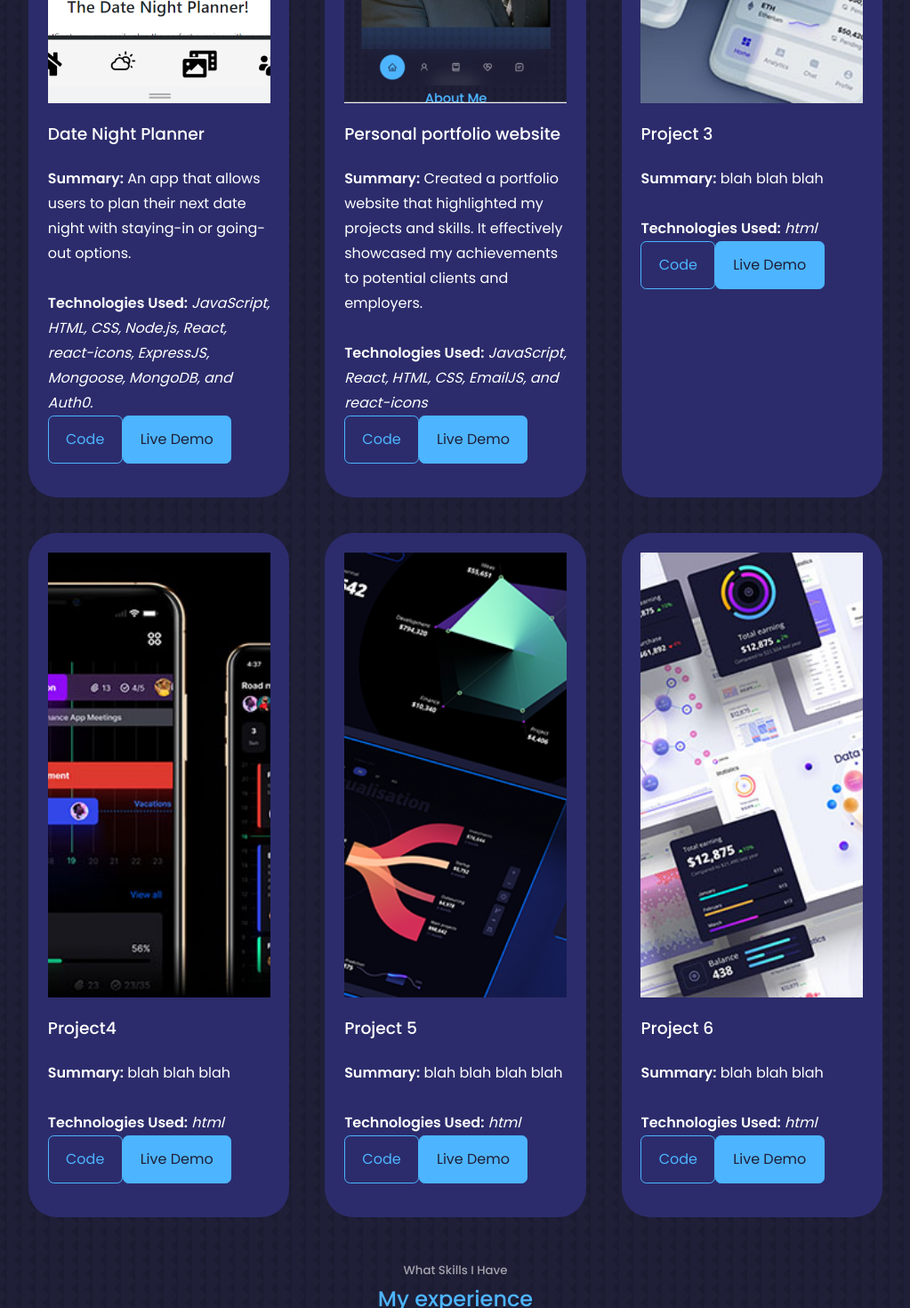
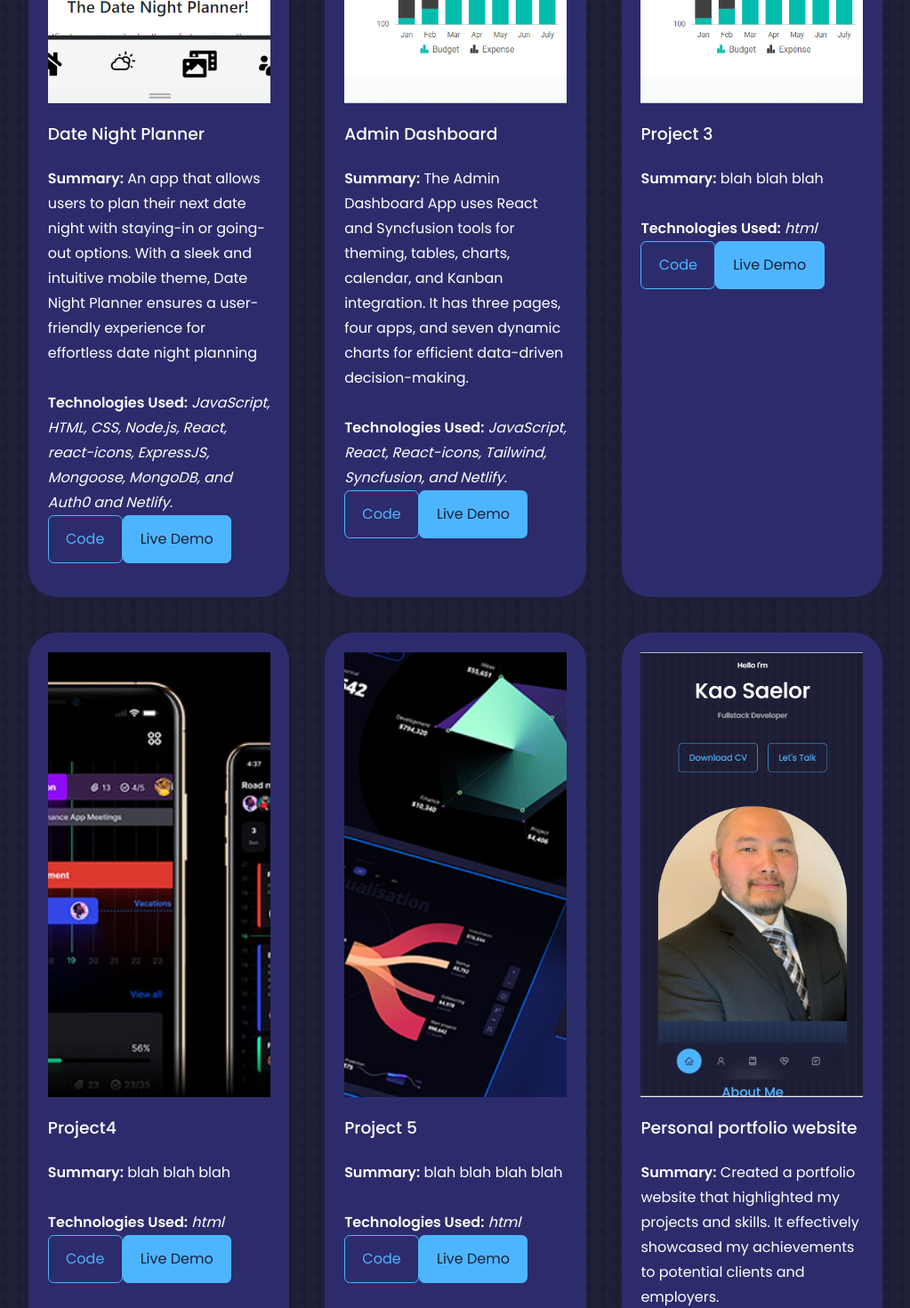
Before and after one commit to CodingKao/kaosaelor, a React (Create React App) app: page / in a window 1280 px wide. Shown: the part 1680-3150 px from the top of the page at 89% size, without its empty margins (128-1151 px from the left). Built offline with nearby package versions, Linux system fonts and the light colour scheme.

Commit message:
added admin dash

```diff
--- a/src/components/portfolio/Portfolio.jsx
+++ b/src/components/portfolio/Portfolio.jsx
@@ -2,7 +2,7 @@ import React from 'react'
 import './portfolio.css'
 import DateNight from '../../assets/date-night.png'
 import PortfolioWebsite from '../../assets/portfolio-website.png'
-import IMG3 from '../../assets/portfolio3.jpg'
+import Admindash from '../../assets/Admindash.png'
 import IMG4 from '../../assets/portfolio4.jpg'
 import IMG5 from '../../assets/portfolio5.png'
 import IMG6 from '../../assets/portfolio6.jpg'
@@ -15,21 +15,21 @@ const data = [
     title: 'Date Night Planner',
     code: 'https://github.com/Date-Planner',
     demo: 'https://github.com/Date-Planner',
-    summary: 'An app that allows users to plan their next date night with staying-in or going-out options. ',
-    tech: 'JavaScript, HTML, CSS, Node.js, React, react-icons, ExpressJS, Mongoose, MongoDB, and Auth0.'
+    summary: 'An app that allows users to plan their next date night with staying-in or going-out options. With a sleek and intuitive mobile theme, Date Night Planner ensures a user-friendly experience for effortless date night planning',
+    tech: 'JavaScript, HTML, CSS, Node.js, React, react-icons, ExpressJS, Mongoose, MongoDB, and Auth0 and Netlify.'
   },
   {
     id: 2,
-    image: PortfolioWebsite,
-    title: 'Personal portfolio website',
-    code: 'https://github.com/CodingKao/kaosaelor',
-    demo: 'https://kaosaelor.netlify.app/',
-    summary: 'Created a portfolio website that highlighted my projects and skills. It effectively showcased my achievements to potential clients and employers. ',
-    tech: 'JavaScript, React, HTML, CSS, EmailJS, and react-icons'
+    image: Admindash,
+    title: 'Admin Dashboard',
+    code: 'https://github.com/CodingKao/admindash',
+    demo: 'https://github.com/CodingKao/admindash',
+    summary: 'The Admin Dashboard App uses React and Syncfusion tools for theming, tables, charts, calendar, and Kanban integration. It has three pages, four apps, and seven dynamic charts for efficient data-driven decision-making.',
+    tech: 'JavaScript, React, React-icons, Tailwind, Syncfusion, and Netlify.'
   },
   {
     id: 3,
-    image: IMG3,
+    image: Admindash,
     title: 'Project 3',
     code: 'https://github.com/CodingKao',
     demo: 'https://github.com/CodingKao',
@@ -56,12 +56,12 @@ const data = [
   },
   {
     id: 6,
-    image: IMG6,
-    title: 'Project 6',
-    code: 'https://github.com/CodingKao',
-    demo: 'https://github.com/CodingKao',
-    summary: 'blah blah blah',
-    tech: 'html'
+    image: PortfolioWebsite,
+    title: 'Personal portfolio website',
+    code: 'https://github.com/CodingKao/kaosaelor',
+    demo: 'https://kaosaelor.netlify.app/',
+    summary: 'Created a portfolio website that highlighted my projects and skills. It effectively showcased my achievements to potential clients and employers. ',
+    tech: 'JavaScript, React, HTML, CSS, EmailJS, and react-icons, and Netlify'
   }
 ]
 
```
Also changed, not shown: src/assets/Admindash.png (added).
